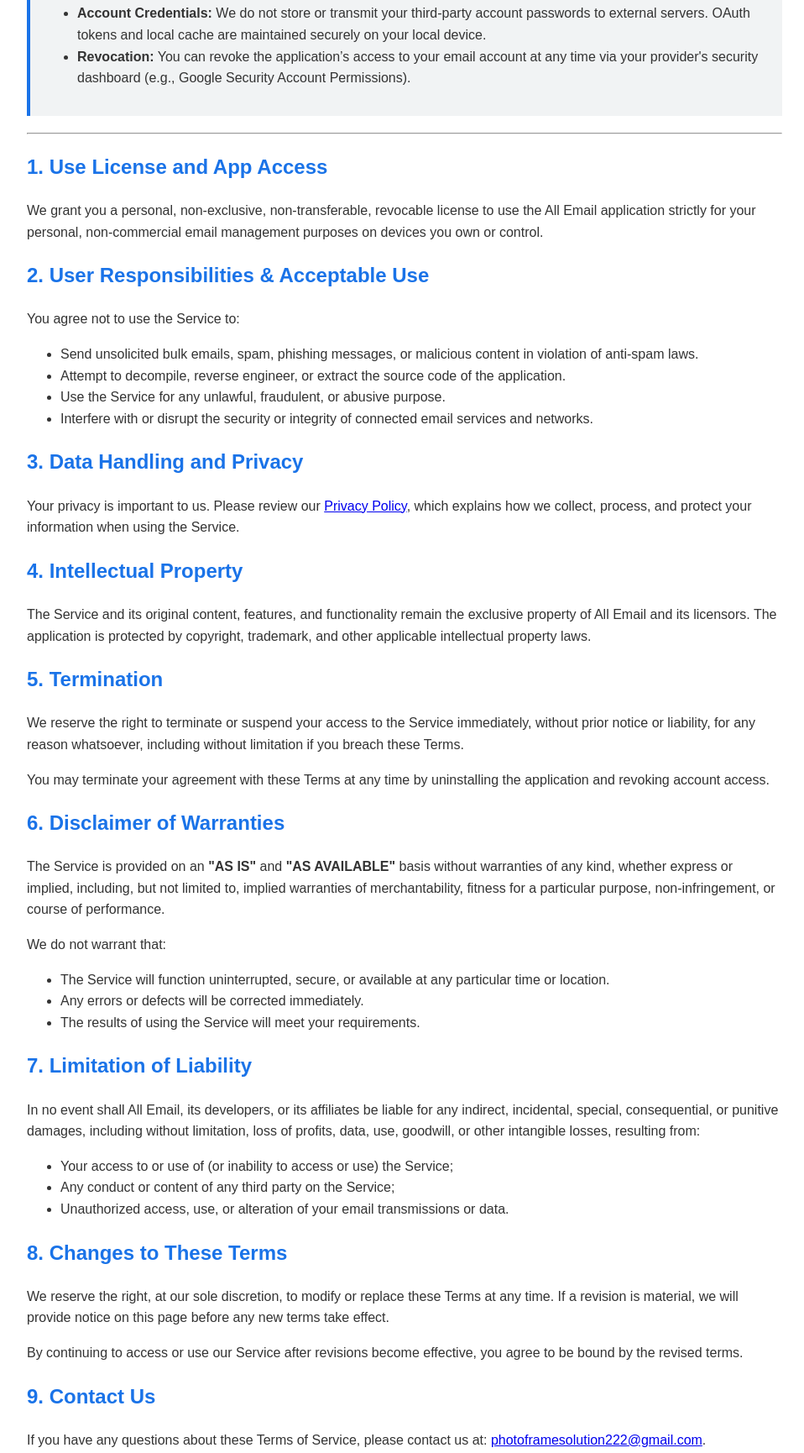
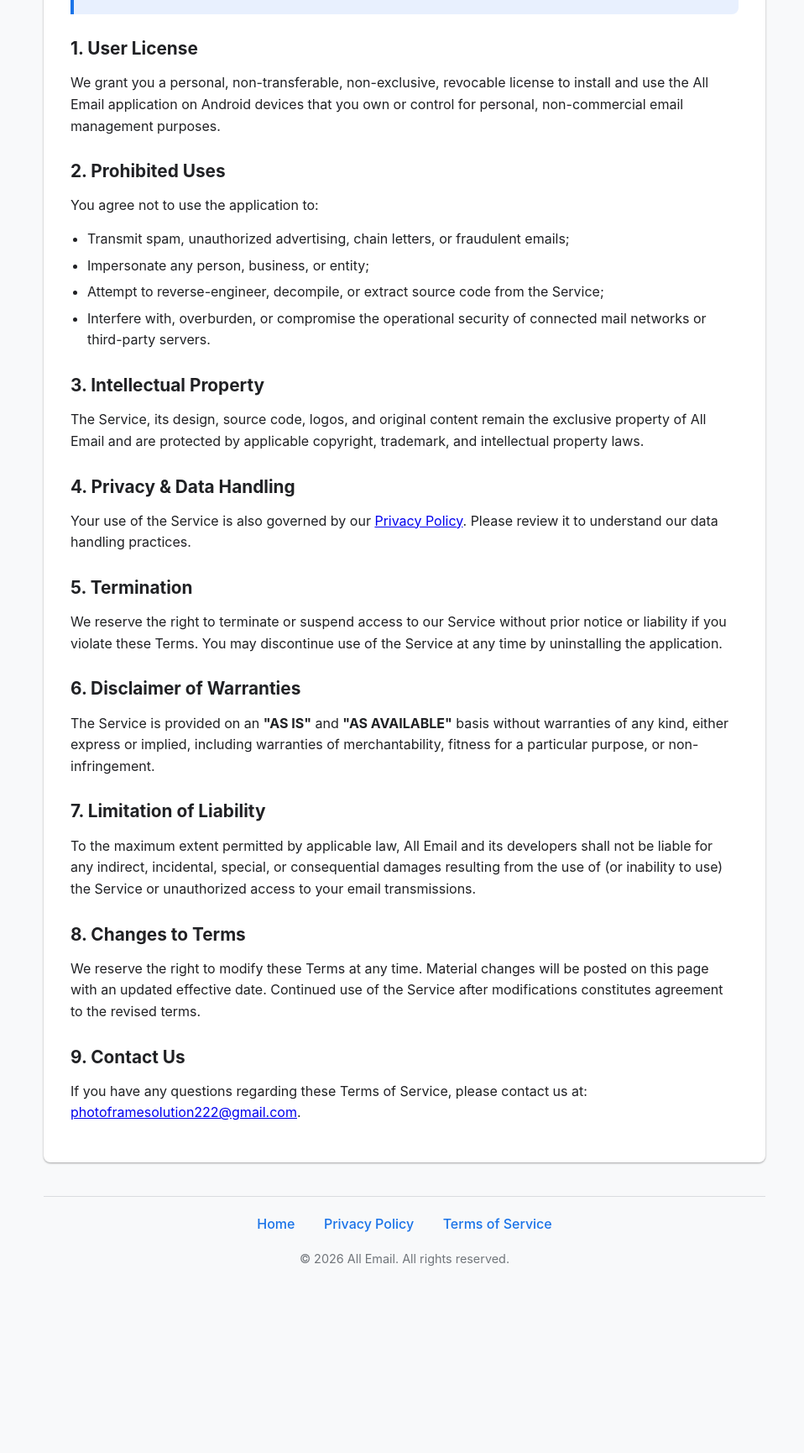
Before and after one commit to rgCode2995/ravigondaliya.github.io, a plain HTML site: page terms.html in a window 1280 px wide. Shown: the part 618-2348 px from the top of the page at 84% size, without its empty margins (158-1116 px from the left). After the commit the page ends 2182 px from the top, so only its background shows below. Drawn offline with Linux system fonts and the light colour scheme.

Commit message:
Update terms.html

```diff
--- a/terms.html
+++ b/terms.html
@@ -5,82 +5,83 @@
   <meta name="viewport" content="width=device-width, initial-scale=1.0">
   <title>Terms of Service - All Email</title>
   <style>
-    body { font-family: Arial, sans-serif; line-height: 1.6; color: #333; max-width: 900px; margin: 0 auto; padding: 24px; }
-    h1, h2, h3 { color: #1a73e8; }
-    .highlight-box { background: #f1f3f4; border-left: 4px solid #1a73e8; padding: 16px; margin: 20px 0; }
-    ul { margin-bottom: 16px; }
+    * { box-sizing: border-box; margin: 0; padding: 0; }
+    body { font-family: -apple-system, BlinkMacSystemFont, "Segoe UI", Roboto, Helvetica, Arial, sans-serif; line-height: 1.6; color: #202124; background-color: #f8f9fa; }
+    .container { max-width: 900px; margin: 0 auto; padding: 40px 20px; }
+    .card { background: #ffffff; border-radius: 8px; padding: 32px; box-shadow: 0 1px 3px rgba(0,0,0,0.12), 0 1px 2px rgba(0,0,0,0.24); }
+    h1 { color: #1a73e8; margin-bottom: 8px; }
+    h2 { color: #202124; margin-top: 24px; margin-bottom: 12px; font-size: 1.3rem; }
+    p { margin-bottom: 14px; }
+    ul { margin-left: 20px; margin-bottom: 16px; }
+    li { margin-bottom: 6px; }
+    .highlight-box { background: #e8f0fe; border-left: 4px solid #1a73e8; padding: 18px; margin: 20px 0; border-radius: 0 8px 8px 0; }
+    .highlight-box h2 { color: #1a73e8; margin-top: 0; }
+    .footer-links { text-align: center; margin-top: 40px; padding-top: 20px; border-top: 1px solid #dadce0; }
+    .footer-links a { color: #1a73e8; text-decoration: none; margin: 0 15px; font-weight: 500; }
+    .footer-links a:hover { text-decoration: underline; }
   </style>
 </head>
 <body>
 
-  <h1>Terms of Service for All Email</h1>
+  <div class="container">
+    <div class="card">
+      <h1>Terms of Service</h1>
       <p><strong>Effective Date:</strong> August 21, 2026</p>
 
       <p>Please read these Terms of Service ("Terms", "Terms of Service") carefully before using the <strong>All Email</strong> mobile application (the "Service") operated by All Email ("us", "we", or "our").</p>
-
-  <p>Your access to and use of the Service is conditioned on your acceptance of and compliance with these Terms. These Terms apply to all visitors, users, and others who access or use the Service.</p>
-
-  <p>By accessing or using the Service, you agree to be bound by these Terms. If you disagree with any part of the terms, you may not access the Service.</p>
-
-  <hr>
+      <p>Your access to and use of the Service is conditioned on your acceptance of and compliance with these Terms. By accessing or using the Service, you agree to be bound by these Terms.</p>
 
       <div class="highlight-box">
-    <h2>Third-Party Services and Google Integration</h2>
-    <p>Our Service integrates with third-party email providers, including Google (Gmail), Microsoft, and standard IMAP/SMTP servers, to facilitate mailbox management features.</p>
+        <h2>Third-Party Email Services & OAuth Integrations</h2>
+        <p>Our Service integrates with third-party email providers including Google (Gmail), Microsoft, and IMAP/SMTP services:</p>
         <ul>
-      <li><strong>Google API Compliance:</strong> By authenticating your Google account with All Email, you acknowledge that our application's access and usage of your data adhere to the <a href="https://developers.google.com/terms/api-services-user-data-policy" target="_blank" rel="noopener noreferrer">Google API Services User Data Policy</a>, including the Limited Use requirements.</li>
-      <li><strong>Account Credentials:</strong> We do not store or transmit your third-party account passwords to external servers. OAuth tokens and local cache are maintained securely on your local device.</li>
-      <li><strong>Revocation:</strong> You can revoke the application’s access to your email account at any time via your provider's security dashboard (e.g., Google Security Account Permissions).</li>
+          <li><strong>API Terms Compliance:</strong> When authenticating via Google OAuth, you agree that All Email's use of Google data conforms to the <a href="https://developers.google.com/terms/api-services-user-data-policy" target="_blank" rel="noopener noreferrer">Google API Services User Data Policy</a>.</li>
+          <li><strong>Account Control:</strong> You remain the sole owner of your email accounts. We do not store or transmit your third-party email passwords. OAuth tokens are managed locally on your device.</li>
+          <li><strong>Revocation:</strong> You can disconnect and revoke access to your accounts at any time directly through your provider's security controls.</li>
         </ul>
       </div>
 
-  <hr>
+      <h2>1. User License</h2>
+      <p>We grant you a personal, non-transferable, non-exclusive, revocable license to install and use the All Email application on Android devices that you own or control for personal, non-commercial email management purposes.</p>
 
-  <h2>1. Use License and App Access</h2>
-  <p>We grant you a personal, non-exclusive, non-transferable, revocable license to use the All Email application strictly for your personal, non-commercial email management purposes on devices you own or control.</p>
-
-  <h2>2. User Responsibilities & Acceptable Use</h2>
-  <p>You agree not to use the Service to:</p>
+      <h2>2. Prohibited Uses</h2>
+      <p>You agree not to use the application to:</p>
       <ul>
-    <li>Send unsolicited bulk emails, spam, phishing messages, or malicious content in violation of anti-spam laws.</li>
-    <li>Attempt to decompile, reverse engineer, or extract the source code of the application.</li>
-    <li>Use the Service for any unlawful, fraudulent, or abusive purpose.</li>
-    <li>Interfere with or disrupt the security or integrity of connected email services and networks.</li>
+        <li>Transmit spam, unauthorized advertising, chain letters, or fraudulent emails;</li>
+        <li>Impersonate any person, business, or entity;</li>
+        <li>Attempt to reverse-engineer, decompile, or extract source code from the Service;</li>
+        <li>Interfere with, overburden, or compromise the operational security of connected mail networks or third-party servers.</li>
       </ul>
 
-  <h2>3. Data Handling and Privacy</h2>
-  <p>Your privacy is important to us. Please review our <a href="privacy.html">Privacy Policy</a>, which explains how we collect, process, and protect your information when using the Service.</p>
+      <h2>3. Intellectual Property</h2>
+      <p>The Service, its design, source code, logos, and original content remain the exclusive property of All Email and are protected by applicable copyright, trademark, and intellectual property laws.</p>
 
-  <h2>4. Intellectual Property</h2>
-  <p>The Service and its original content, features, and functionality remain the exclusive property of All Email and its licensors. The application is protected by copyright, trademark, and other applicable intellectual property laws.</p>
+      <h2>4. Privacy & Data Handling</h2>
+      <p>Your use of the Service is also governed by our <a href="privacy.html">Privacy Policy</a>. Please review it to understand our data handling practices.</p>
 
       <h2>5. Termination</h2>
-  <p>We reserve the right to terminate or suspend your access to the Service immediately, without prior notice or liability, for any reason whatsoever, including without limitation if you breach these Terms.</p>
-  <p>You may terminate your agreement with these Terms at any time by uninstalling the application and revoking account access.</p>
+      <p>We reserve the right to terminate or suspend access to our Service without prior notice or liability if you violate these Terms. You may discontinue use of the Service at any time by uninstalling the application.</p>
 
       <h2>6. Disclaimer of Warranties</h2>
-  <p>The Service is provided on an <strong>"AS IS"</strong> and <strong>"AS AVAILABLE"</strong> basis without warranties of any kind, whether express or implied, including, but not limited to, implied warranties of merchantability, fitness for a particular purpose, non-infringement, or course of performance.</p>
-  <p>We do not warrant that:</p>
-  <ul>
-    <li>The Service will function uninterrupted, secure, or available at any particular time or location.</li>
-    <li>Any errors or defects will be corrected immediately.</li>
-    <li>The results of using the Service will meet your requirements.</li>
-  </ul>
+      <p>The Service is provided on an <strong>"AS IS"</strong> and <strong>"AS AVAILABLE"</strong> basis without warranties of any kind, either express or implied, including warranties of merchantability, fitness for a particular purpose, or non-infringement.</p>
 
       <h2>7. Limitation of Liability</h2>
-  <p>In no event shall All Email, its developers, or its affiliates be liable for any indirect, incidental, special, consequential, or punitive damages, including without limitation, loss of profits, data, use, goodwill, or other intangible losses, resulting from:</p>
-  <ul>
-    <li>Your access to or use of (or inability to access or use) the Service;</li>
-    <li>Any conduct or content of any third party on the Service;</li>
-    <li>Unauthorized access, use, or alteration of your email transmissions or data.</li>
-  </ul>
+      <p>To the maximum extent permitted by applicable law, All Email and its developers shall not be liable for any indirect, incidental, special, or consequential damages resulting from the use of (or inability to use) the Service or unauthorized access to your email transmissions.</p>
 
-  <h2>8. Changes to These Terms</h2>
-  <p>We reserve the right, at our sole discretion, to modify or replace these Terms at any time. If a revision is material, we will provide notice on this page before any new terms take effect.</p>
-  <p>By continuing to access or use our Service after revisions become effective, you agree to be bound by the revised terms.</p>
+      <h2>8. Changes to Terms</h2>
+      <p>We reserve the right to modify these Terms at any time. Material changes will be posted on this page with an updated effective date. Continued use of the Service after modifications constitutes agreement to the revised terms.</p>
 
       <h2>9. Contact Us</h2>
-  <p>If you have any questions about these Terms of Service, please contact us at: <a href="mailto:photoframesolution222@gmail.com">photoframesolution222@gmail.com</a>.</p>
+      <p>If you have any questions regarding these Terms of Service, please contact us at: <a href="mailto:photoframesolution222@gmail.com">photoframesolution222@gmail.com</a>.</p>
+    </div>
+
+    <div class="footer-links">
+      <a href="index.html">Home</a>
+      <a href="privacy.html">Privacy Policy</a>
+      <a href="terms.html">Terms of Service</a>
+      <p style="margin-top: 16px; color: #70757a; font-size: 0.9rem;">&copy; 2026 All Email. All rights reserved.</p>
+    </div>
+  </div>
 
 </body>
 </html>
```
Lines whose indentation alone changed are shown as unchanged.
